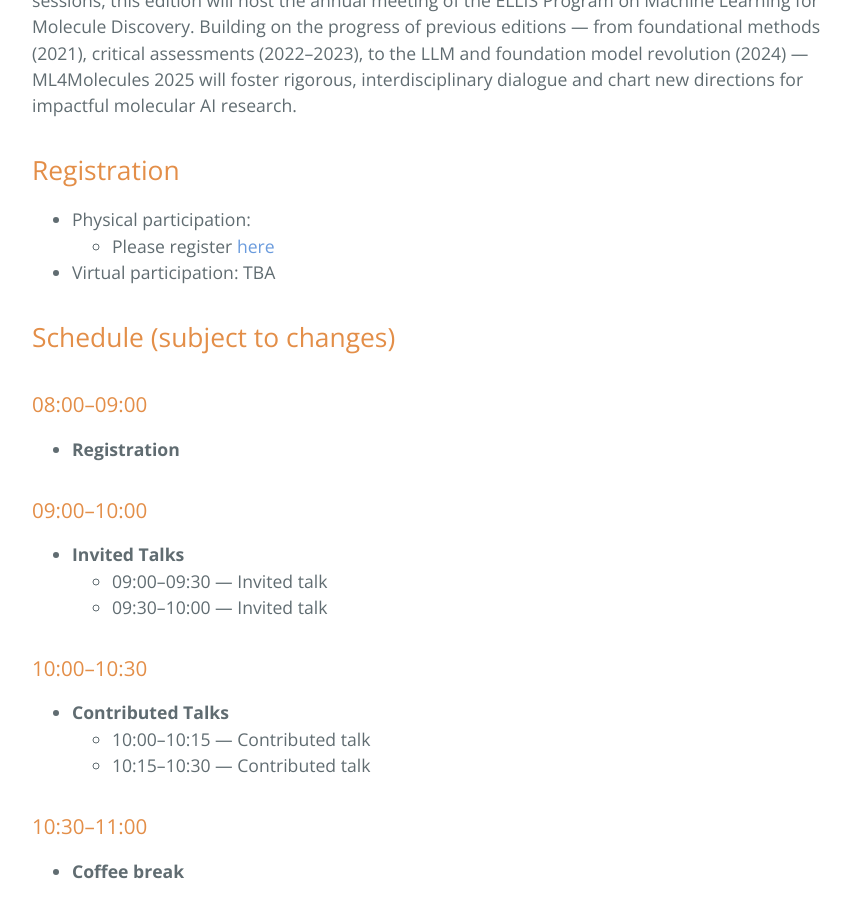
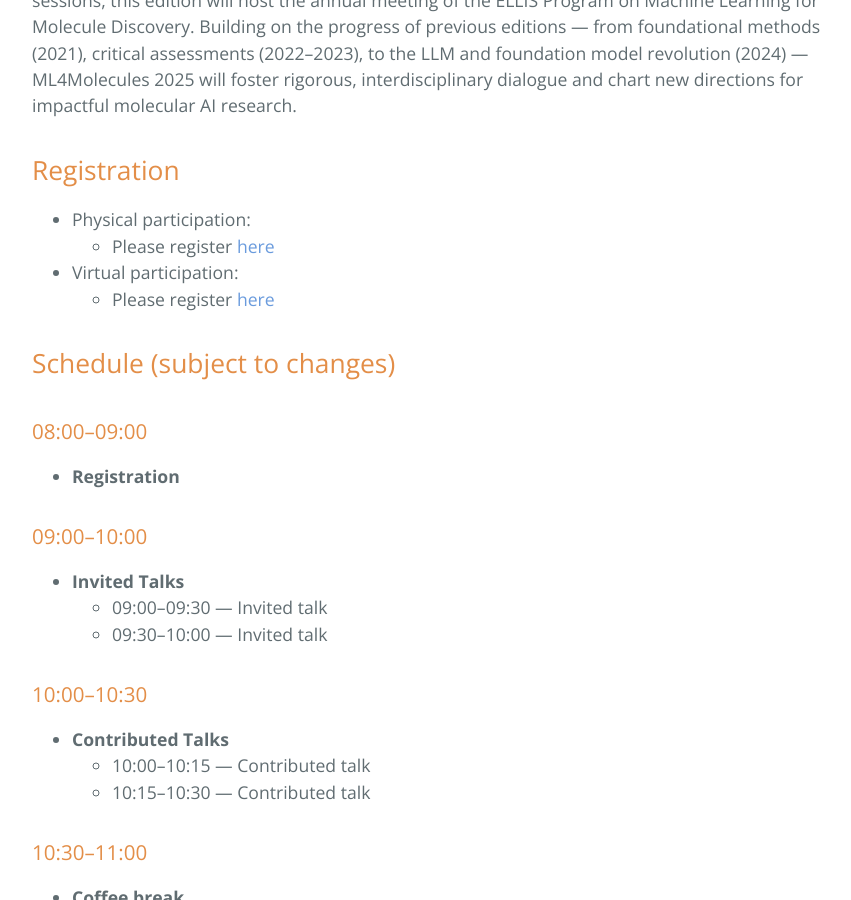
Before and after one commit to moleculediscovery/workshop2025, a Jekyll site: the page built from index.md, in a window 1280 px wide and 900 px high, scrolled down 950 px. Shown: the whole window, without its empty margins (192-1043 px from the left). Built offline with Jekyll 4.4.1, drawn with Linux system fonts in a browser that asks for light colours; our own code applies the rules of GitHub Pages for plain Markdown files.

Commit message:
Update index.md

```diff
--- a/index.md
+++ b/index.md
@@ -8,7 +8,8 @@ This will be the 5th-year edition of the ML4Molecules workshop organized by the
 ## Registration
 - Physical participation:
      - Please register [here](https://discongress.eventsair.com/eurips-2025/ellis-guest/Site/Register)
-- Virtual participation: TBA
+- Virtual participation:
+     - Please register [here](https://www.eventbrite.com/e/ellis-machine-learning-for-molecules-workshop-2025-virtual-participation-tickets-1968488753853)
 
 ## Schedule (subject to changes)
 ### 08:00–09:00
```
